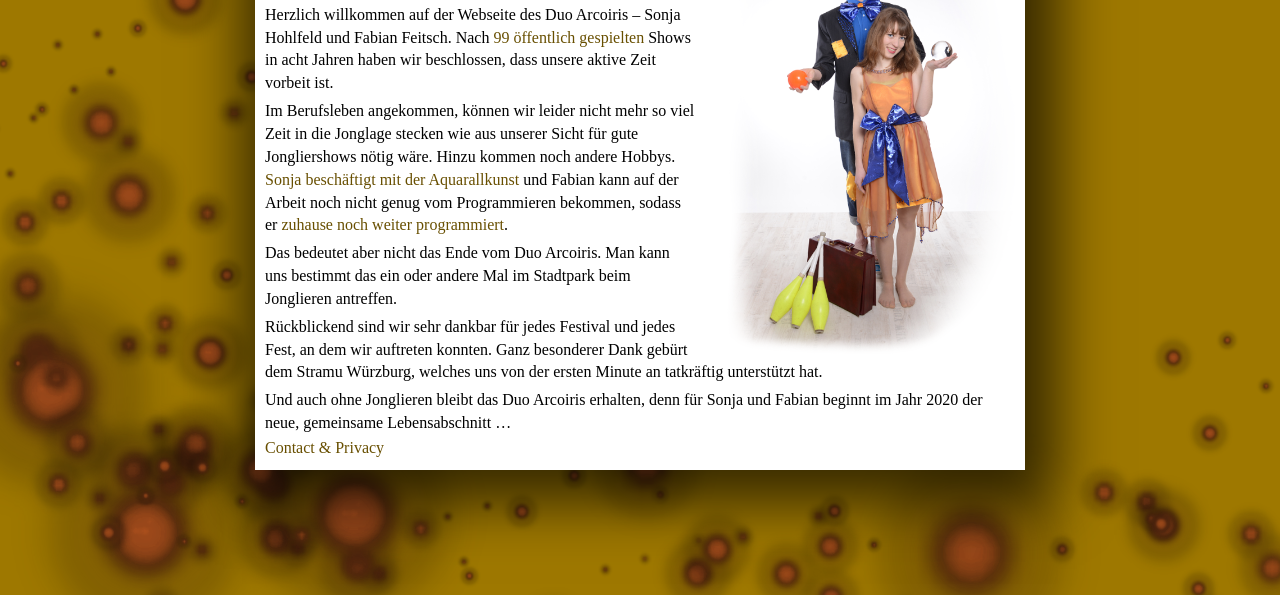
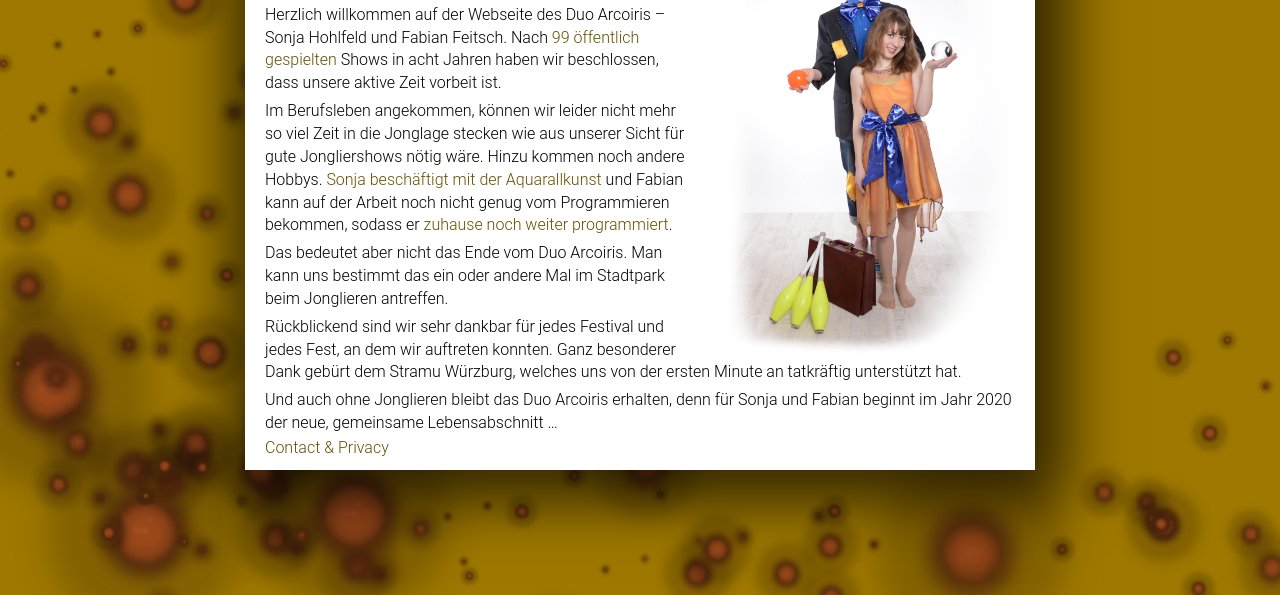
Before and after one commit to fafeitsch/duo-arcoiris-website, a plain HTML site: page index.html in a window 1280 px wide. Shown: the part 205-800 px from the top of the page. Drawn offline with Linux system fonts and the light colour scheme.

Commit message:
style: fix wrong font on some chromium-based browsers in some operation systems

```diff
--- a/resources/style.css
+++ b/resources/style.css
@@ -27,15 +27,30 @@
     .portrait{
         height:300px;
     }
+    .content{
+        width: 100%;
+        padding-left: 20px;
+        padding-right: 20px;
+    }
 }
 
 @media only screen and (min-width: 500px){
     .portrait{
         height:400px;
     }
+    .content{
+        width: 100%;
+        padding-left: 20px;
+        padding-right: 20px;
+    }
 }
 
 @media only screen and (min-width: 650px){
+    .content{
+        width: 100%;
+        padding-left: 20px;
+        padding-right: 20px;
+    }
     .portrait{
         height:480px;
     }
@@ -81,13 +96,12 @@ h1{
 
 .text{
     padding: 0px 0px 5px 0px;
-    font-family: 'sans-serif';
 }
 
 body{
     line-height: 1.42857143;
-    font-weight: 200;
-    font-family: 'sans-serif';
+    font-weight: 300;
+    font-family: Roboto, sans-serif;
 }
 
 .background{
```
